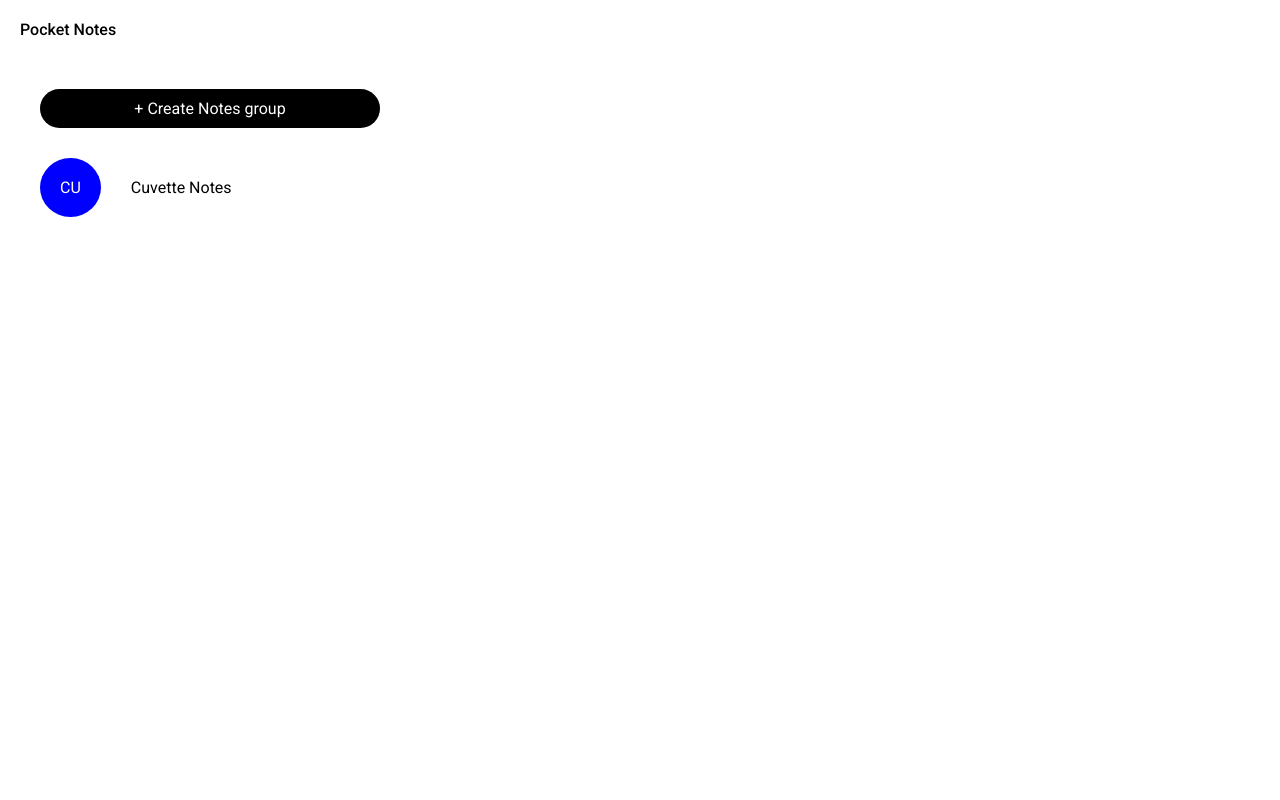
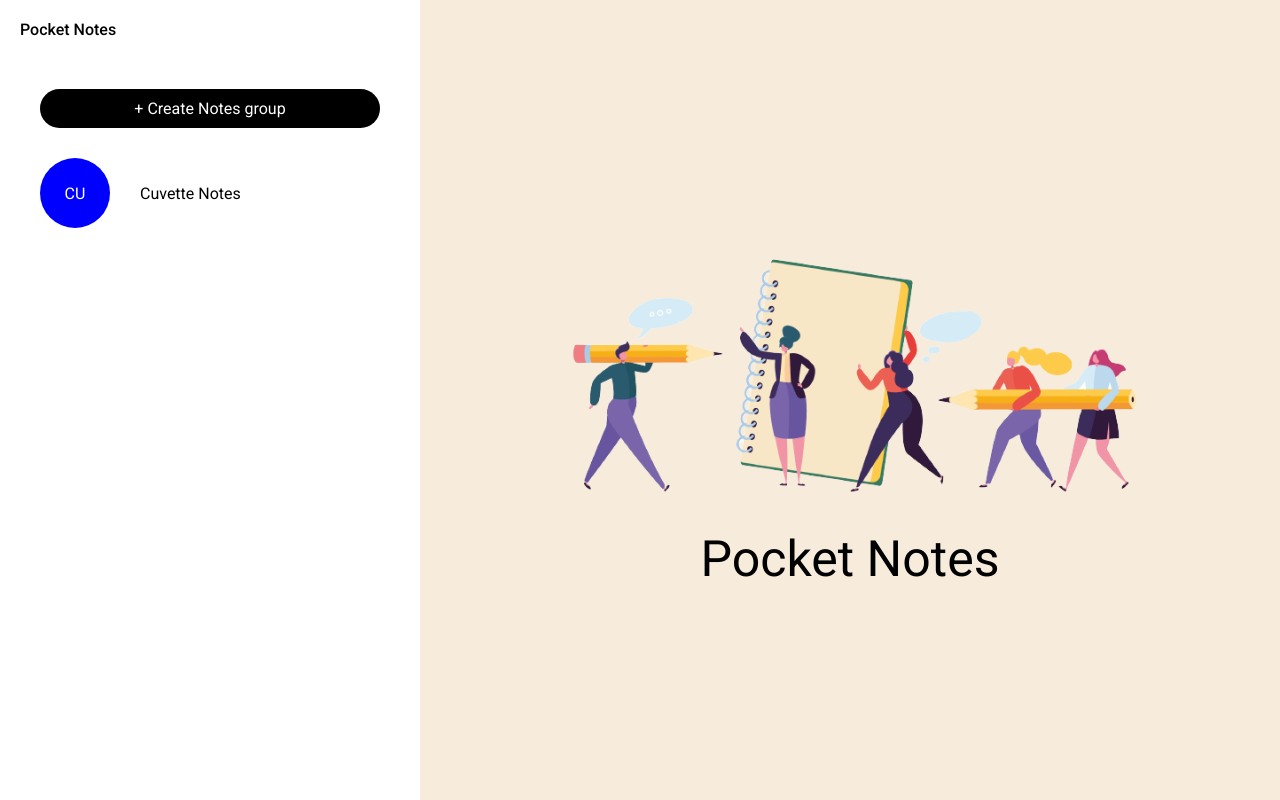
Before and after one commit to sakti8093/notes-app, a React (Vite) app: page / in a window 1280 px wide. Built offline with nearby package versions, Linux system fonts and the light colour scheme.

Commit message:
added right section with dynamic logo

```diff
--- a/src/App.css
+++ b/src/App.css
@@ -7,5 +7,7 @@
 }
 
 .app {
-  position: absolute;
+  display: flex;
+  width: 100%;
+  height: 100vh;
 }
--- a/src/App.jsx
+++ b/src/App.jsx
@@ -2,24 +2,42 @@ import { useState } from "react";
 import "./App.css";
 import Modal from "./components/Modal";
 import SideBar from "./components/sideBar";
+import RightSection from "./components/RightSection";
+import DefaultRight from "./components/DefaultRight";
+
+const DATA = [
+  {
+    name: "Cuvette Notes",
+    color: "blue",
+  },
+];
 
 function App() {
-  const data = [
-    {
-      name: "Cuvette Notes",
-      color: "blue",
-    },
-  ];
   const [showModal, setShowModaL] = useState(false);
+  const [data, setData] = useState(DATA);
+  const [selectedGroup, setSelectedFroup] = useState(null);
 
   const handleModal = () => {
     setShowModaL(!showModal);
   };
 
+  const setGroups = (group) => {
+    setData([...data, group]);
+  };
+
   return (
-    <div>
-      <SideBar handleModal={handleModal} data={data} />
-      {showModal && <Modal />}
+    <div className="app">
+      <SideBar
+        setSelectedFroup={setSelectedFroup}
+        handleModal={handleModal}
+        data={data}
+      />
+      {showModal && <Modal setGroups={setGroups} />}
+      {selectedGroup ? (
+        <RightSection handleModal={handleModal} selectedGroup={selectedGroup} />
+      ) : (
+        <DefaultRight />
+      )}
     </div>
   );
 }
--- /dev/null
+++ b/src/components/DefaultRight.jsx
@@ -0,0 +1,16 @@
+import React from "react";
+import defaultimage from "../assets/defaultimage.svg";
+import "./defaultright.css";
+
+const DefaultRight = () => {
+  return (
+    <div className="defaultright">
+      <div>
+        <img src={defaultimage} />
+        <h3>Pocket Notes</h3>
+      </div>
+    </div>
+  );
+};
+
+export default DefaultRight;
--- /dev/null
+++ b/src/components/Logo.jsx
@@ -0,0 +1,14 @@
+import React from "react";
+import "./logo.css";
+const Logo = ({ group }) => {
+  return (
+    <div className="logowrapper">
+      <div style={{ backgroundColor: group.color }} className="group-logo">
+        <p>{group?.name?.substring(0, 2).toUpperCase()}</p>
+      </div>
+      <p>{group.name}</p>
+    </div>
+  );
+};
+
+export default Logo;
--- a/src/components/Modal.jsx
+++ b/src/components/Modal.jsx
@@ -1,4 +1,4 @@
-import React from "react";
+import React, { useState } from "react";
 import "./modal.css";
 
 const colors = [
@@ -10,23 +10,34 @@ const colors = [
   "#6691FF",
 ];
 
-const Modal = () => {
+const Modal = ({ setGroups }) => {
+  const [newGroup, setNewGroup] = useState({
+    name: "",
+    color: "",
+  });
   return (
     <div className="modal">
       <p>Create New Notes group</p>
       <div className="group-name">
         <p>Group Name</p>
-        <input placeholder="Enter your group name" />
+        <input
+          onChange={(e) => setNewGroup({ ...newGroup, name: e.target.value })}
+          placeholder="Enter your group name"
+        />
       </div>
       <div className="pallete">
         <p>Choose Colour</p>
         <div className="colors-all">
           {colors.map((elem) => (
-            <div className="color" style={{ backgroundColor: elem }}></div>
+            <div
+              onClick={() => setNewGroup({ ...newGroup, color: elem })}
+              className="color"
+              style={{ backgroundColor: elem }}
+            ></div>
           ))}
         </div>
       </div>
-      <button>create</button>
+      <button onClick={() => setGroups(newGroup)}>create</button>
     </div>
   );
 };
--- /dev/null
+++ b/src/components/RightSection.jsx
@@ -0,0 +1,15 @@
+import React from "react";
+import "./rightsection.css";
+import Logo from "./Logo";
+const RightSection = ({ selectedGroup, handleModal }) => {
+  return (
+    <div onClick={handleModal} className="rightsection">
+      <div className="header">
+        <Logo group={selectedGroup} />
+      </div>
+      <div className="rightcontent"></div>
+    </div>
+  );
+};
+
+export default RightSection;
--- a/src/components/SideBar.jsx
+++ b/src/components/SideBar.jsx
@@ -1,5 +1,7 @@
+import { useState } from "react";
 import "./sidebar.css";
-const SideBar = ({ data, handleModal }) => {
+import Logo from "./Logo";
+const SideBar = ({ data, handleModal, setSelectedFroup }) => {
   return (
     <div className="sidebar">
       <p>Pocket Notes</p>
@@ -8,11 +10,12 @@ const SideBar = ({ data, handleModal }) => {
           <p> + Create Notes group</p>
         </div>
         {data?.map((elem, key) => (
-          <div key={key} className="group">
-            <div style={{ backgroundColor: elem.color }} className="group-logo">
-              <p>{elem?.name?.substring(0, 2).toUpperCase()}</p>
-            </div>
-            <p>{elem.name}</p>
+          <div
+            onClick={() => setSelectedFroup(elem)}
+            key={key}
+            className="group"
+          >
+            <Logo group={elem} />
           </div>
         ))}
       </div>
--- /dev/null
+++ b/src/components/defaultright.css
@@ -0,0 +1,20 @@
+.defaultright {
+  background-color: #f7ecdc;
+  height: 100vh;
+  width: 100%;
+  display: flex;
+  align-items: center;
+  justify-content: center;
+  text-align: center;
+}
+
+.defaultright h3 {
+  font-size: 50px;
+  font-weight: 400;
+}
+
+.rightcontent {
+  width: 100%;
+  background-color: #f7ecdc;
+  height: calc(100vh - 110px);
+}
--- /dev/null
+++ b/src/components/logo.css
@@ -0,0 +1,19 @@
+.group-logo {
+  background-color: blue;
+  padding: 20px;
+  width: 30px;
+  height: 30px;
+  text-align: center;
+  border-radius: 50%;
+  text-align: center;
+  display: flex;
+  justify-content: center;
+  align-items: center;
+  color: #fff;
+}
+
+.logowrapper {
+  display: flex;
+  align-items: center;
+  gap: 30px;
+}
--- a/src/components/modal.css
+++ b/src/components/modal.css
@@ -6,6 +6,7 @@
   box-shadow: rgba(99, 99, 99, 0.2) 0px 2px 8px 0px;
   border-radius: 30px;
   padding: 20px;
+  background-color: #fff;
 }
 
 .colors-all {
--- /dev/null
+++ b/src/components/rightsection.css
@@ -0,0 +1,9 @@
+.rightsection {
+  width: 100%;
+}
+
+.header {
+  width: 100%;
+  padding: 20px;
+  background-color: #e8e8e8;
+}
--- a/src/components/sidebar.css
+++ b/src/components/sidebar.css
@@ -21,16 +21,5 @@
 }
 
 .group {
-  display: flex;
-  gap: 30px;
-  align-items: center;
   margin-top: 30px;
 }
-
-.group-logo {
-  background-color: blue;
-  padding: 20px;
-  text-align: center;
-  border-radius: 50%;
-  color: #fff;
-}
```
Also changed, not shown: src/assets/defaultimage.svg (added).
